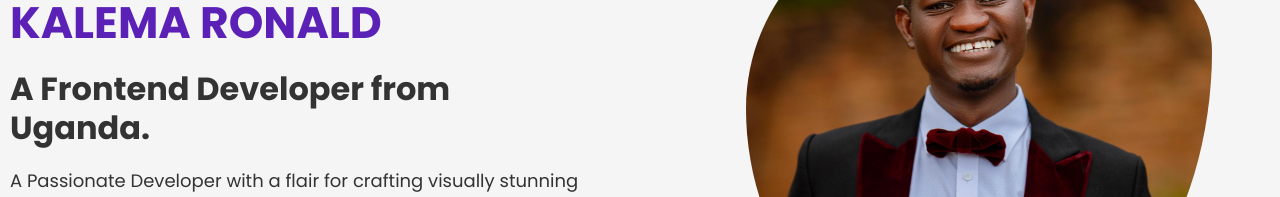
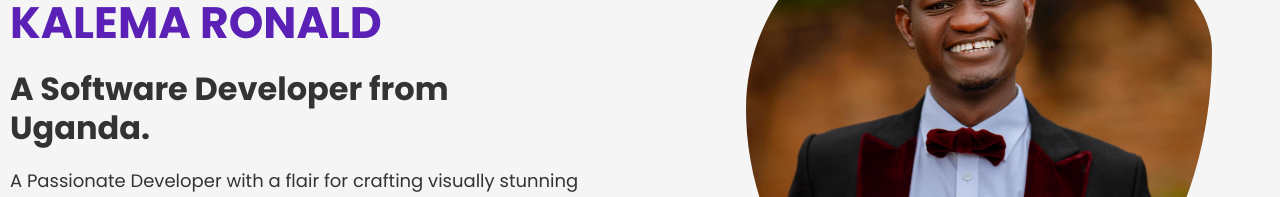
Before and after one commit to kalema1/myPortfolio, a React (Vite) app: page / in a window 1280 px wide. Shown: the part 262-459 px from the top of the page. Built offline with nearby package versions, Linux system fonts and the light colour scheme.

Commit message:
update hero section
- modified the hero section content.

```diff
--- a/src/Hero.jsx
+++ b/src/Hero.jsx
@@ -8,7 +8,7 @@ export default function Hero() {
             <p className="paragraph">Hello, my name is;</p>
             <h1 className="heading-primary">KALEMA RONALD</h1>
             <h2 className="heading-secondary">
-              A Frontend Developer from Uganda.
+              A Software Developer from Uganda.
             </h2>
             <p className="paragraph margin-bottom-3rem">
               A Passionate Developer with a flair for crafting visually stunning
```
